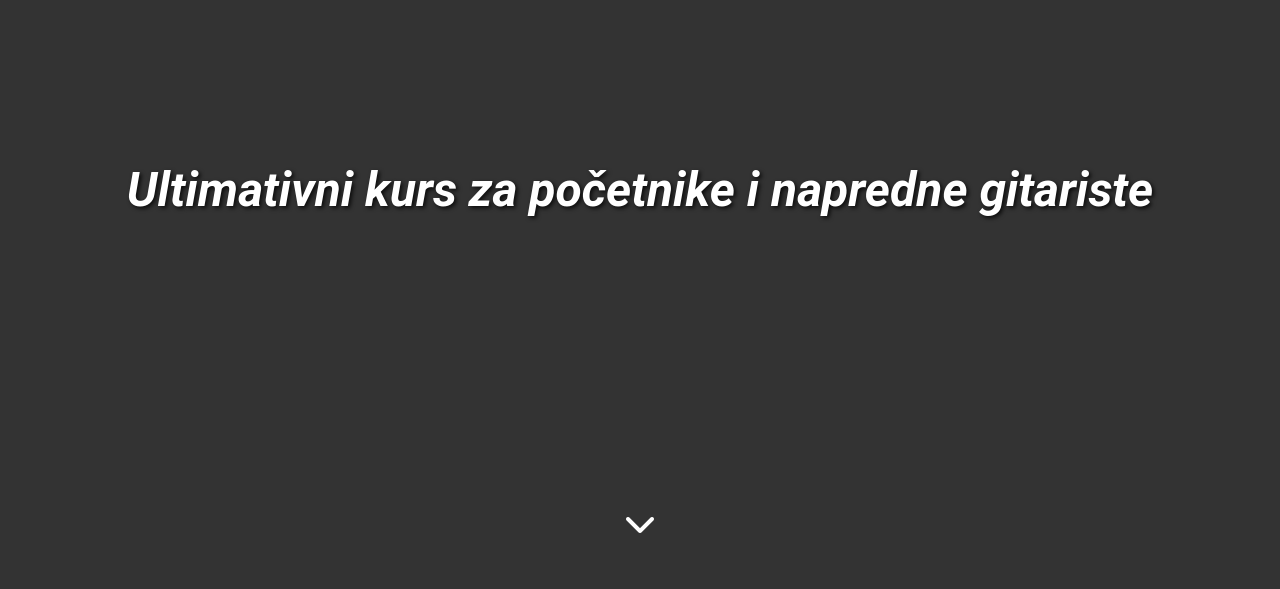
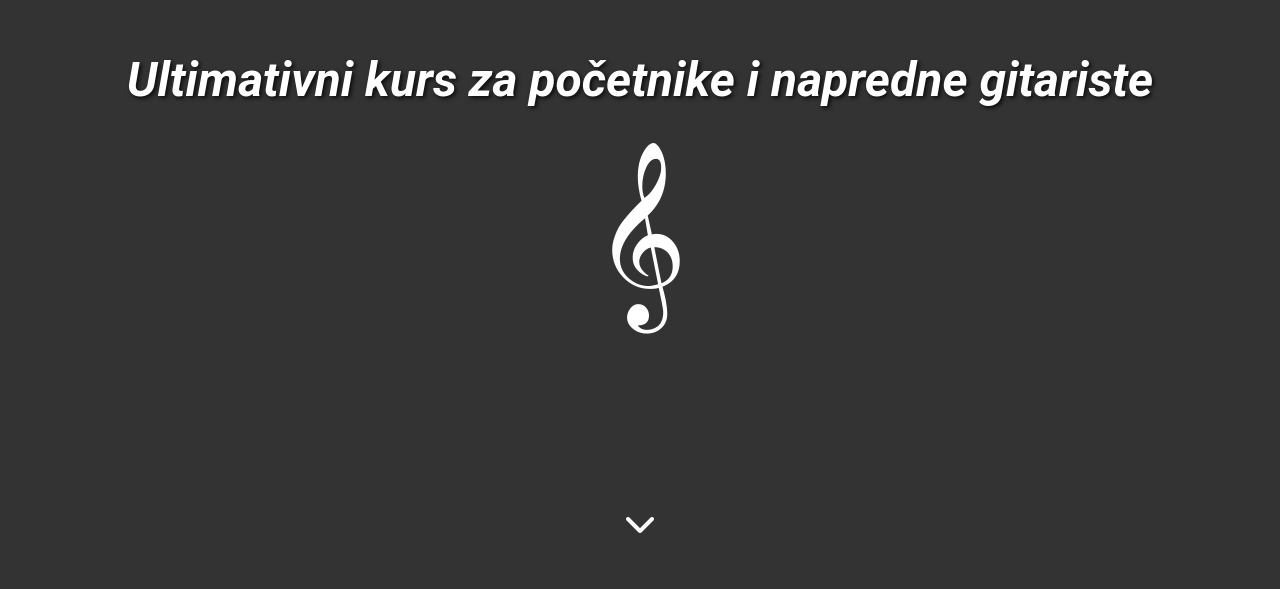
Before and after one commit to V381/Kurs-Za-Gitariste, a plain HTML site: page index.html in a window 1280 px wide. Shown: the part 211-800 px from the top of the page. Drawn offline with Linux system fonts and the light colour scheme.

Commit message:
ICON Update

```diff
--- a/index.html
+++ b/index.html
@@ -19,6 +19,9 @@
     <header>
         <div class="header-bg">
             <h1>Ultimativni kurs za početnike i napredne gitariste</h1>
+            <div class="center">
+                <div class="treble-clef" id="trebleClef">&#119070;</div>
+            </div>
         </div>
         <i class="fas fa-chevron-down scroll-down"></i>
     </header>
--- a/stylesheets/header.css
+++ b/stylesheets/header.css
@@ -26,7 +26,8 @@ header h1{
     color:#fff;
     text-shadow:2px 2px 4px rgba(0,0,0,.8);
     font-size:3rem;
-    font-style:italic
+    font-style:italic;
+    margin-bottom: 2rem;;
 }
 
 .scroll-down{
--- a/stylesheets/main.css
+++ b/stylesheets/main.css
@@ -1,3 +1,4 @@
 @import url(_reset.css);
 @import url(main-layout.css);
 @import url(header.css);
+@import url(treble-cleff.css)
--- /dev/null
+++ b/stylesheets/treble-cleff.css
@@ -0,0 +1,17 @@
+.center {
+    text-align: center;
+}
+
+.treble-clef {
+    font-size: 10em;
+    animation: rotate 5s linear infinite;
+}
+
+@keyframes rotate {
+    from {
+        transform: rotate(0deg);
+    }
+    to {
+        transform: rotate(360deg);
+    }
+}
```
